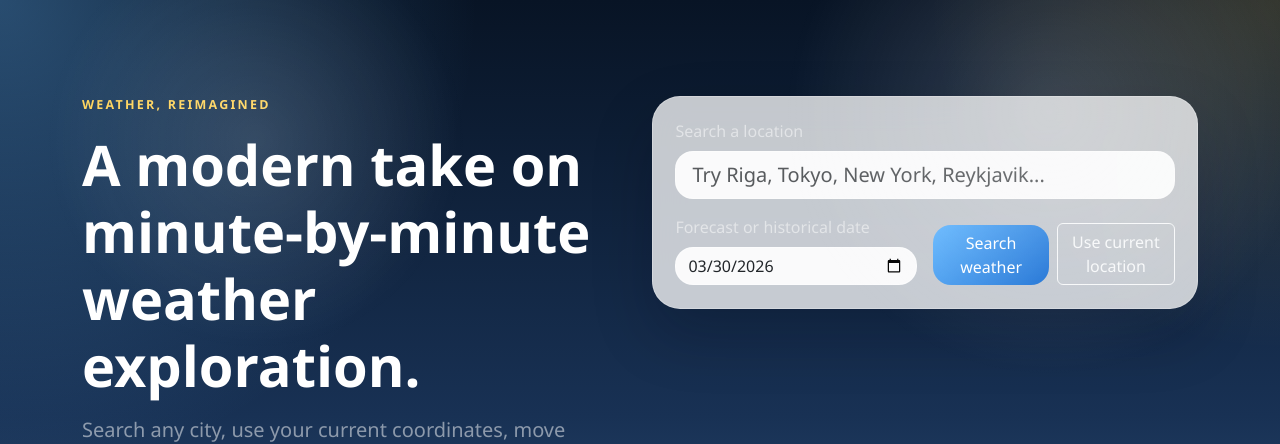
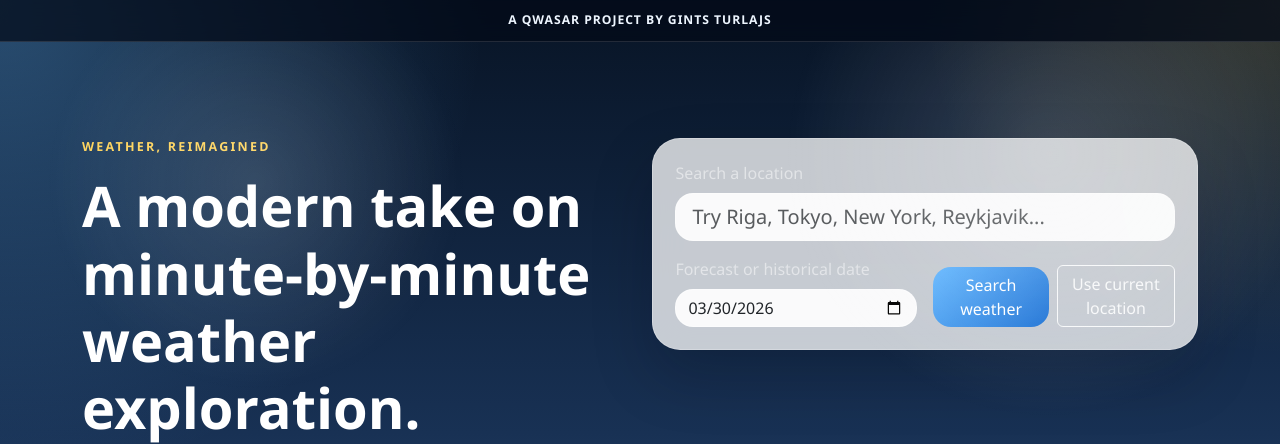
Before and after one commit to gintst/my-dark-sky, a Flask app: page / in a window 1280 px wide. Shown: the top 444 px of the page. Run offline with Flask 3, Linux system fonts and the light colour scheme.

Commit message:
Add deployment URL and project ribbon

```diff
--- a/my_dark_sky_url.txt
+++ b/my_dark_sky_url.txt
@@ -1 +1 @@
-https://deploy-me.example.com
+https://my-dark-sky-mgjr.onrender.com/
--- a/static/styles.css
+++ b/static/styles.css
@@ -27,6 +27,22 @@ body {
 
 .sky-shell {
   min-height: 100vh;
+}
+
+.project-ribbon {
+  position: sticky;
+  top: 0;
+  z-index: 30;
+  padding: 0.7rem 1rem;
+  text-align: center;
+  letter-spacing: 0.08em;
+  text-transform: uppercase;
+  font-size: 0.76rem;
+  font-weight: 700;
+  color: #eef6ff;
+  background: rgba(4, 11, 24, 0.72);
+  backdrop-filter: blur(14px);
+  border-bottom: 1px solid rgba(255, 255, 255, 0.12);
 }
 
 .hero-panel {
--- a/templates/index.html
+++ b/templates/index.html
@@ -4,6 +4,9 @@
 
 {% block body %}
 <main class="sky-shell">
+  <div class="project-ribbon">
+    A qwasar project by Gints Turlajs
+  </div>
   <section class="hero-panel">
     <div class="container py-5 py-lg-6">
       <div class="row g-4 align-items-start">
```
